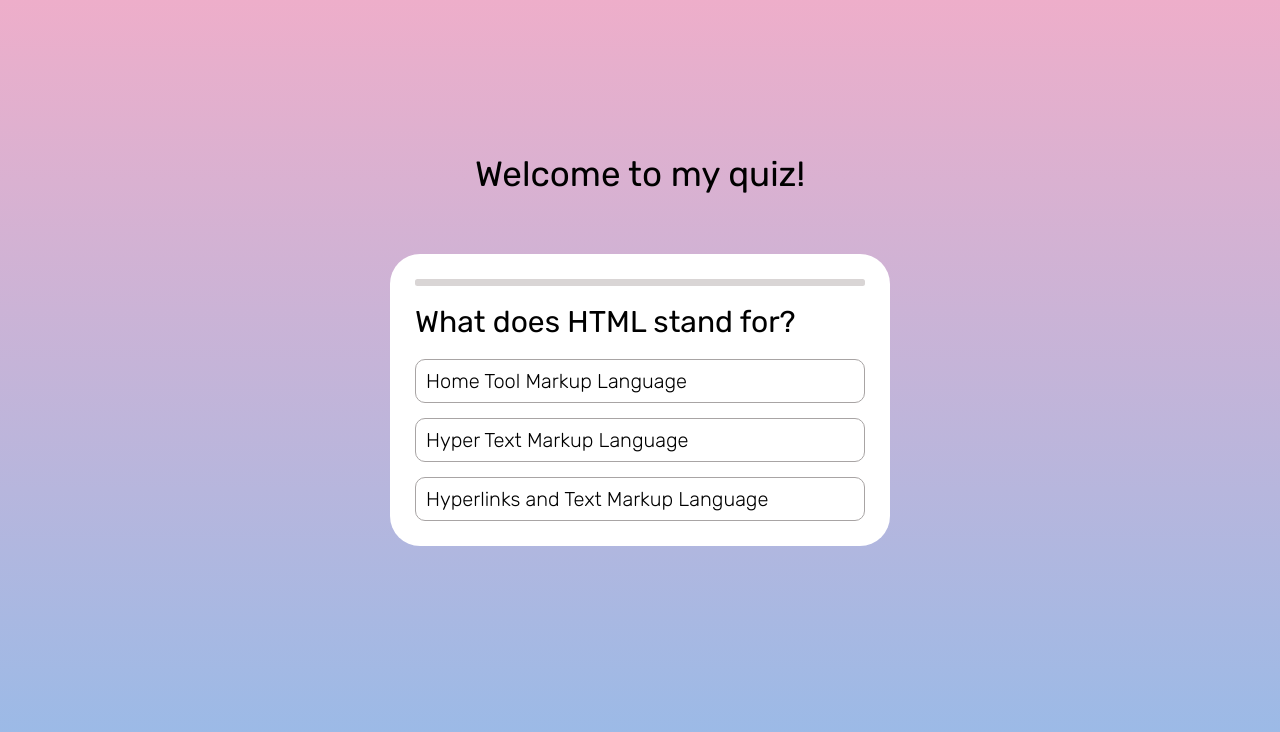
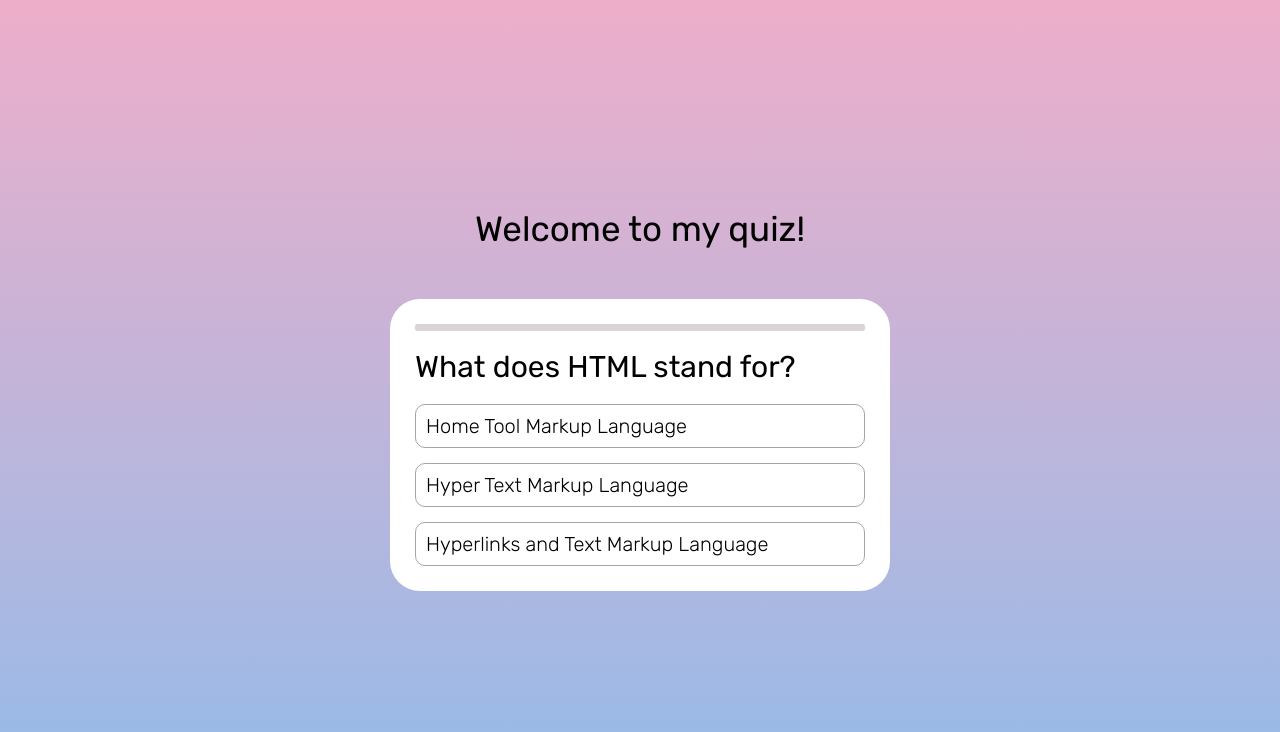
Before and after one commit to asudakova/react-quiz, a React (Create React App) app: page / in a window 1280 px wide. Shown: the top 732 px of the page. Built offline with nearby package versions, Linux system fonts and the light colour scheme.

Commit message:
combined all components' styles in one file

```diff
--- a/src/App.js
+++ b/src/App.js
@@ -1,6 +1,6 @@
-import './styles/App.scss';
-import Quiz from "./components/Quiz/Quiz";
-import Result from "./components/Result/Result";
+import './styles/index.scss';
+import Quiz from "./components/Quiz";
+import Result from "./components/Result";
 import {useState} from "react";
 
 const questions = [
@@ -36,6 +36,7 @@ function App() {
     <div className="App">
       <div className="App__container">
         <h1 className="App__title">Welcome to my quiz!</h1>
+        <div className="App__card">
           {step !== questions.length ? (
             <Quiz
               step={step}
@@ -50,6 +51,7 @@ function App() {
           )}
         </div>
       </div>
+    </div>
   );
 }
 
--- a/src/components/Quiz/Quiz.jsx
+++ b/src/components/Quiz.jsx
@@ -1,5 +1,4 @@
 import React from 'react';
-import '../Quiz/Quiz.scss';
 
 const Quiz = ({step, questions, checkAnswer}) => {
   const question = questions[step];
--- a/src/components/Quiz/Quiz.scss
+++ /dev/null
@@ -1,51 +0,0 @@
-.Quiz {
-  display: flex;
-  flex-direction: column;
-  font-weight: 300;
-  &__progress {
-    height: 6.5px;
-    width: 100%;
-    background-color: #d9d5d5;
-    margin-bottom: 20px;
-    border-radius: 2.5px;
-
-    div {
-      height: 100%;
-      width: 50%;
-      border-radius: 2.5px;
-      background: rgb(119,236,97);
-      background: linear-gradient(90deg, rgba(255,202,98,1) 0%,  rgba(119,236,97,1) 100%);
-      transition: all .3s ease-in-out;
-    }
-  }
-  &__title {
-    font-size: 30px;
-    line-height: 33px;
-    margin-bottom: 20px;
-  }
-  &__answers {
-    font-size: 20px;
-    line-height: 22px;
-    li {
-      padding: 10px;
-      height: 100%;
-      border: 1.5px solid #a8a4a4;
-      border-radius: 10px;
-
-      cursor: pointer;
-      transition: all .3s ease-in-out;
-
-      &:not(:last-child) {
-        margin-bottom: 15px;
-      }
-
-      &:hover {
-        background-color: #d9d5d5;
-      }
-
-      &:active {
-        background-color: #d9d5d5;
-      }
-    }
-  }
-}
--- a/src/components/Result/Result.scss
+++ /dev/null
@@ -1,46 +0,0 @@
-.Result {
-  display: flex;
-  flex-direction: column;
-  align-items: center;
-
-  font-size: 25px;
-  line-height: 27px;
-  font-weight: 400;
-  animation: result-show 0.4s ease-in-out;
-  &__pic {
-    width: 85px;
-    height: auto;
-    margin-bottom: 15px;
-    img {
-      height: 100%;
-      width: 100%;
-    }
-  }
-  &__text {
-    margin-bottom: 20px;
-  }
-  &__btn {
-    padding: 8px;
-    border-radius: 10px;
-    background-color: #c58fe7;
-
-    font-size: 20px;
-    line-height: 22px;
-    font-weight: 400;
-
-    transition: all .3s ease-in-out;
-    &:hover {
-      background-color: #94cfe9;
-    }
-  }
-}
-@keyframes result-show {
-   0% {
-     opacity: 0;
-     transform: scale(0.8);
-   }
-   100% {
-     opacity: 1;
-     transform: scale(1);
-   }
- }
--- a/src/styles/App.scss
+++ /dev/null
@@ -1,35 +0,0 @@
-@import url('https://fonts.googleapis.com/css2?family=Rubik:wght@300;400&display=swap');
-
-body {
-  background: rgb(238,174,202);
-  background: linear-gradient(rgba(238,174,202,1) 0%, rgba(148,187,233,1) 100%);
-  display: flex;
-  justify-content: center;
-  align-items: center;
-
-  font-family: 'Rubik', sans-serif;
-}
-
-.App {
-  min-height: 235px;
-  width: 500px;
-
-  background-color: #fff;
-  border-radius: 30px;
-  padding: 25px;
-  position: relative;
-
-  &__title {
-    position: absolute;
-    top: -100px;
-    margin-left: auto;
-    margin-right: auto;
-    left: 0;
-    right: 0;
-    text-align: center;
-
-    font-size: 35px;
-    line-height: 40px;
-    font-weight: 400;
-  }
-}
--- /dev/null
+++ b/src/styles/index.scss
@@ -0,0 +1,139 @@
+@import url('https://fonts.googleapis.com/css2?family=Rubik:wght@300;400&display=swap');
+
+.App {
+  min-height: 100vh;
+
+  background: rgb(238,174,202);
+  background: linear-gradient(rgba(238,174,202,1) 0%, rgba(148,187,233,1) 100%);
+
+  font-family: 'Rubik', sans-serif;
+
+  &__container {
+    max-width: 1200px;
+    min-height: 100vh;
+    margin: 0 auto;
+    padding: 30px 15px;
+
+    display: flex;
+    flex-direction: column;
+    justify-content: center;
+    align-items: center;
+  }
+
+  &__title {
+    margin-bottom: 50px;
+
+    font-size: 35px;
+    line-height: 40px;
+    font-weight: 400;
+  }
+
+  &__card {
+    min-height: 235px;
+    width: 500px;
+
+    background-color: #fff;
+    border-radius: 30px;
+    padding: 25px;
+    position: relative;
+  }
+}
+
+.Quiz {
+  display: flex;
+  flex-direction: column;
+  font-weight: 300;
+  &__progress {
+    height: 6.5px;
+    width: 100%;
+    background-color: #d9d5d5;
+    margin-bottom: 20px;
+    border-radius: 2.5px;
+
+    div {
+      height: 100%;
+      width: 50%;
+      border-radius: 2.5px;
+      background: rgb(119,236,97);
+      background: linear-gradient(90deg, rgba(255,202,98,1) 0%,  rgba(119,236,97,1) 100%);
+      transition: all .3s ease-in-out;
+    }
+  }
+  &__title {
+    font-size: 30px;
+    line-height: 33px;
+    margin-bottom: 20px;
+  }
+  &__answers {
+    font-size: 20px;
+    line-height: 22px;
+    li {
+      padding: 10px;
+      height: 100%;
+      border: 1.5px solid #a8a4a4;
+      border-radius: 10px;
+
+      cursor: pointer;
+      transition: all .3s ease-in-out;
+
+      &:not(:last-child) {
+        margin-bottom: 15px;
+      }
+
+      &:hover {
+        background-color: #d9d5d5;
+      }
+
+      &:active {
+        background-color: #d9d5d5;
+      }
+    }
+  }
+}
+
+.Result {
+  display: flex;
+  flex-direction: column;
+  align-items: center;
+
+  font-size: 25px;
+  line-height: 27px;
+  font-weight: 400;
+  animation: result-show 0.4s ease-in-out;
+  &__pic {
+    width: 85px;
+    height: auto;
+    margin-bottom: 15px;
+    img {
+      height: 100%;
+      width: 100%;
+    }
+  }
+  &__text {
+    margin-bottom: 20px;
+  }
+  &__btn {
+    padding: 8px;
+    border-radius: 10px;
+    background-color: #c58fe7;
+
+    font-size: 20px;
+    line-height: 22px;
+    font-weight: 400;
+
+    transition: all .3s ease-in-out;
+    &:hover {
+      background-color: #94cfe9;
+    }
+  }
+}
+@keyframes result-show {
+  0% {
+    opacity: 0;
+    transform: scale(0.8);
+  }
+  100% {
+    opacity: 1;
+    transform: scale(1);
+  }
+}
```
Also changed, not shown: src/components/Result.jsx (renamed from src/components/Result/Result.jsx, +3 -4 lines). Lines whose indentation alone changed are shown as unchanged.
